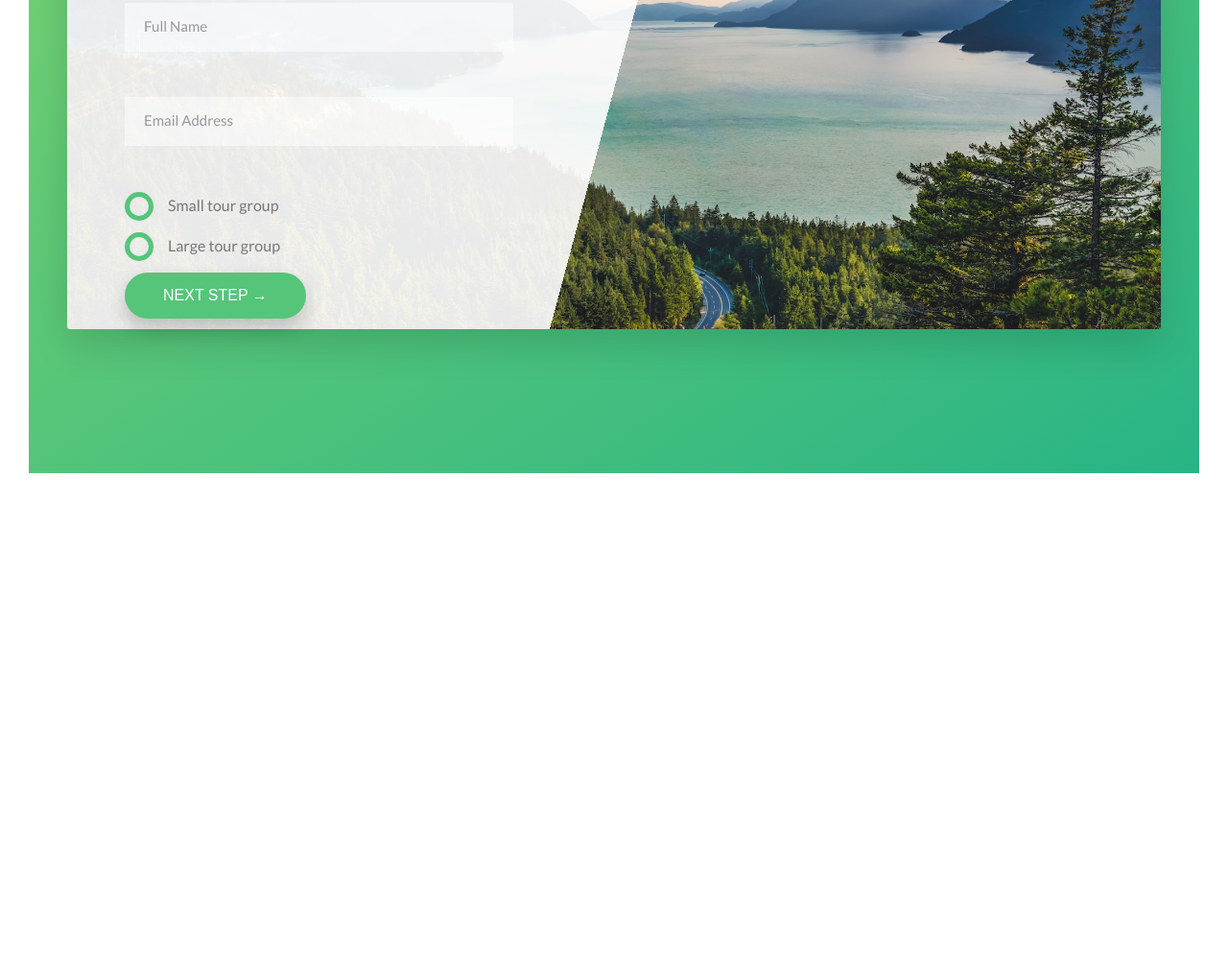
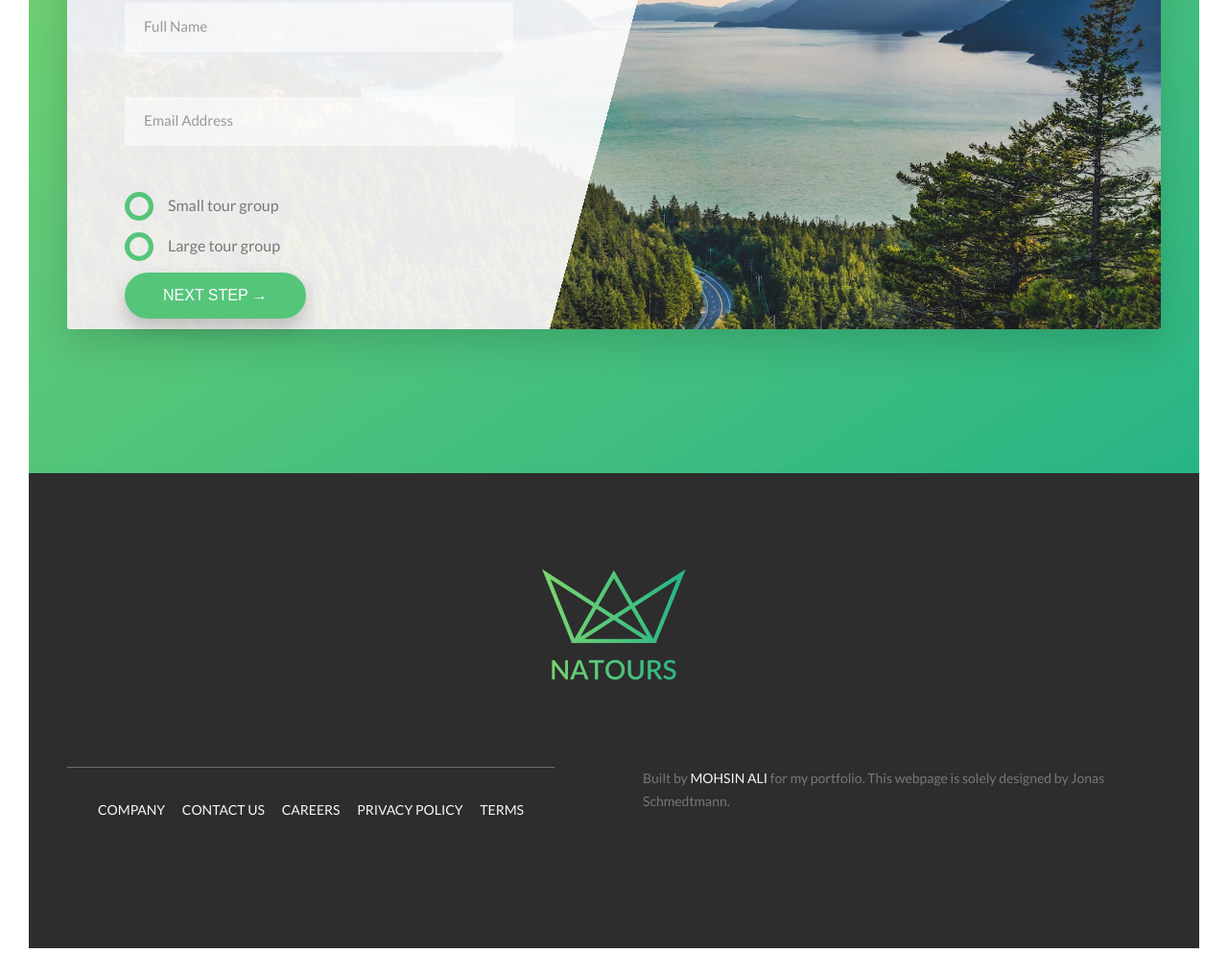
Before and after one commit to nax4t/nature-tours, a website: page index.html in a window 1280 px wide. Shown: the part 4542-5560 px from the top of the page at 96% size. Before the commit the page ends 5065 px from the top, so only its background shows below. Drawn offline with Linux system fonts and the light colour scheme.

Commit message:
Completed the footer

```diff
--- a/index.html
+++ b/index.html
@@ -310,6 +310,30 @@
 
   </main>
 
+  <footer class="footer">
+    <div class="footer__logo-box">
+      <img src="img/logo-green-2x.png" alt="logo" class="footer__logo">
+    </div>
+    <div class="row">
+      <div class="col-1-of-2">
+        <div class="footer__navigation">
+          <ul class="footer__list">
+            <li class="footer__item"><a href="#" class="footer__link">Company</a></li>
+            <li class="footer__item"><a href="#" class="footer__link">Contact us</a></li>
+            <li class="footer__item"><a href="#" class="footer__link">Careers</a></li>
+            <li class="footer__item"><a href="#" class="footer__link">Privacy policy</a></li>
+            <li class="footer__item"><a href="#" class="footer__link">Terms</a></li>
+          </ul>
+        </div>
+      </div>
+      <div class="col-1-of-2">
+        <p class="footer__copyright">
+          Built by <a href="#" class="footer__link">Mohsin Ali</a> for my portfolio. This webpage is solely designed by Jonas Schmedtmann.
+        </p>
+      </div>
+    </div>
+  </footer>
+
   <!--
         <section class="grid-test">
             <div class="row">
--- /dev/null
+++ b/scss/components/_footer.scss
@@ -0,0 +1,51 @@
+.footer {
+    background-color: #000000d2;
+    padding: 100px 0;
+    font-size: 14px;
+
+    &__logo-box {
+        text-align: center;
+        margin-bottom: 80px;
+    }
+
+    &__logo {
+        width: 150px;
+        height: auto;
+    }
+
+    &__navigation {
+        padding: 2rem;
+        border-top: 1px solid #807d7dd3;
+        display: inline-block;
+    }
+
+    &__list {
+        list-style: none;
+    }
+
+    &__item {
+        display: inline-block;
+
+        &:not(:last-child) {
+            margin-right: 15px;
+        }
+    }
+
+    &__link {
+        &:link,
+        &:visited {
+            color: #f7f7f7;
+            text-decoration: none;
+            text-decoration: none;
+            text-transform: uppercase;
+            display: inline-block;
+        }
+
+        &:hover,
+        &:active {
+            color: $color-primary;
+            box-shadow: 0 10px 20px rgba($color-black, .3);
+            transform: rotate(5deg) scale(1.3);
+        }
+    }
+}
--- a/scss/main.scss
+++ b/scss/main.scss
@@ -18,4 +18,5 @@
 @import 'components/card';
 @import 'components/story';
 @import 'components/bg-video';
-@import 'components/form'
+@import 'components/form';
+@import 'components/footer';
```
Also changed, not shown: css/style.css.
